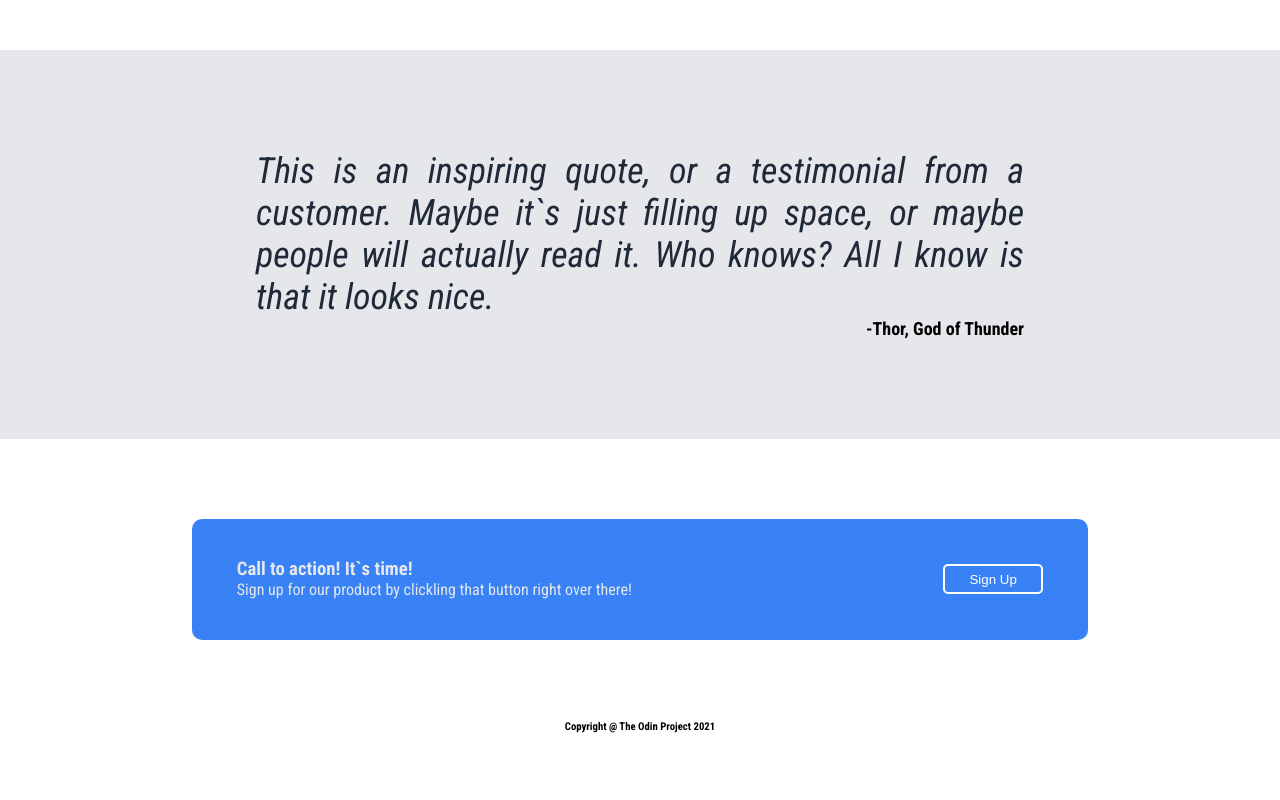
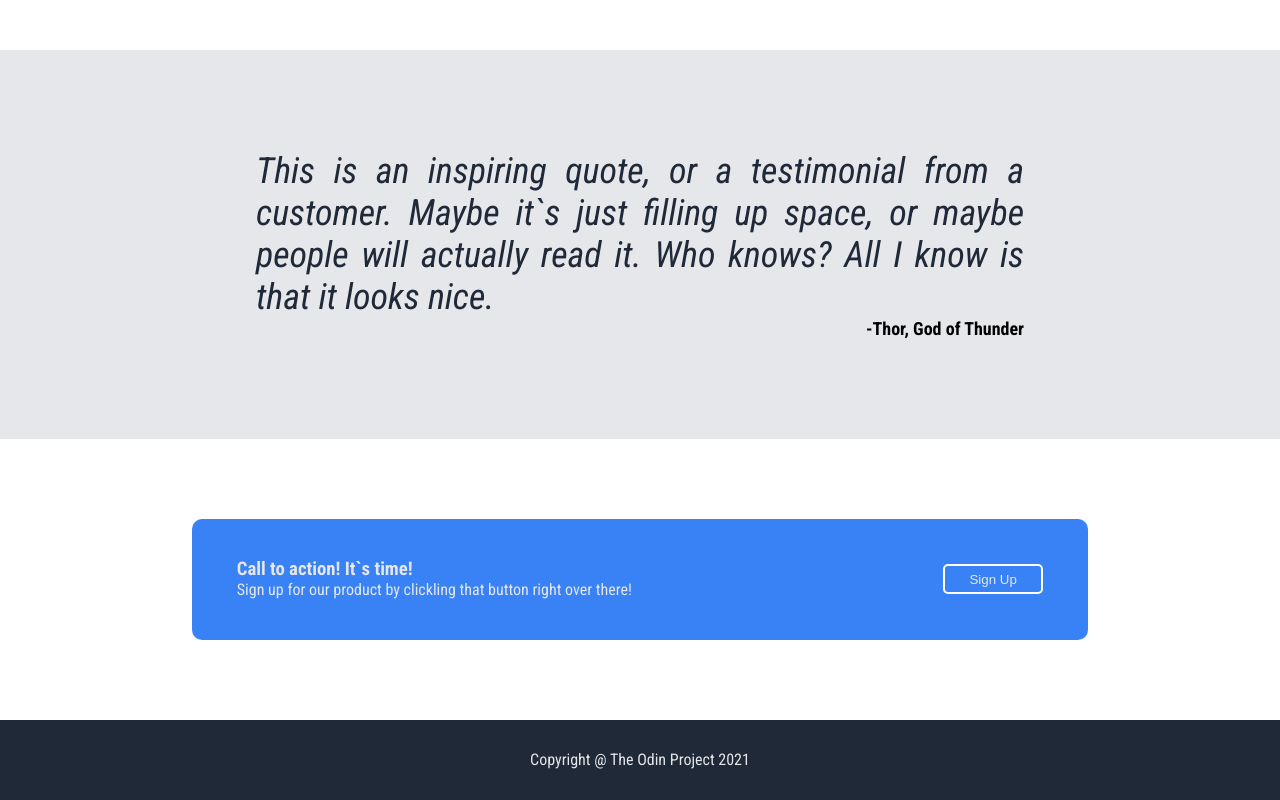
Before and after one commit to memajal/landing-page-odin, a plain HTML site: page index.html in a window 1280 px wide. Shown: the part 788-1588 px from the top of the page. Before the commit the page ends 1546 px from the top, so only its background shows below. Drawn offline with Linux system fonts and the light colour scheme.

Commit message:
The footer style

```diff
--- a/index.html
+++ b/index.html
@@ -83,7 +83,7 @@
 
         </div>
         <footer>
-            <h6> Copyright @ The Odin Project 2021</h6>
+            <p> Copyright @ The Odin Project 2021</p>
         </footer>
 
     </body>
--- a/style.css
+++ b/style.css
@@ -159,8 +159,20 @@ header, #introduction{
     height:30px;
     width:100px;
     background-color: #3882F6;
-    color:white;
+    color:#E5E7EB;
     border: 2px solid white;
     border-radius: 5px;
     margin: auto 0px;
  }
+
+ /*footer section style */
+
+ footer{
+    background-color: #1F2937;
+    height: 80px;
+    color:#E5E7EB;
+ }
+
+ footer p{
+    padding-top: 30px;
+ }
```
